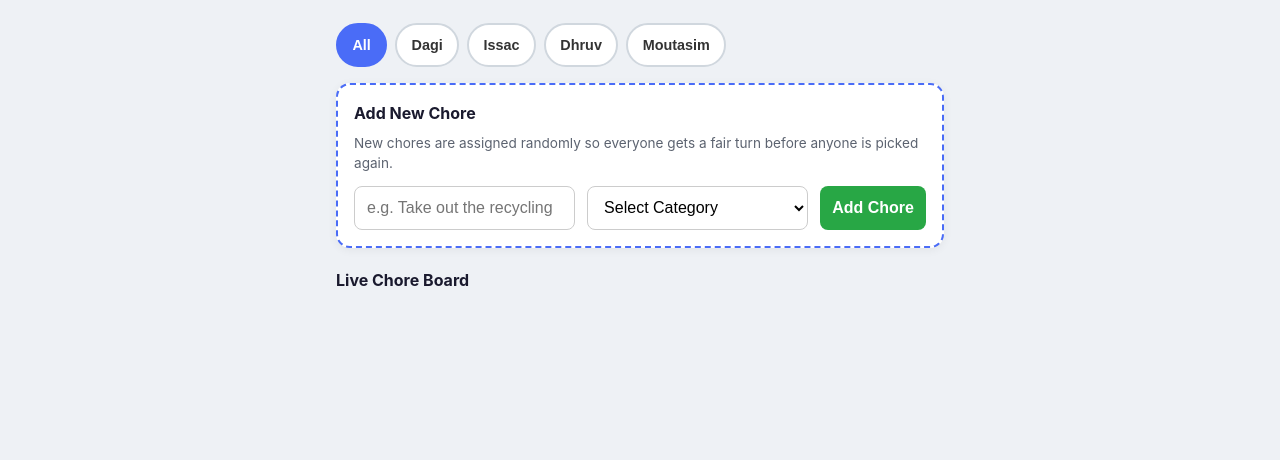
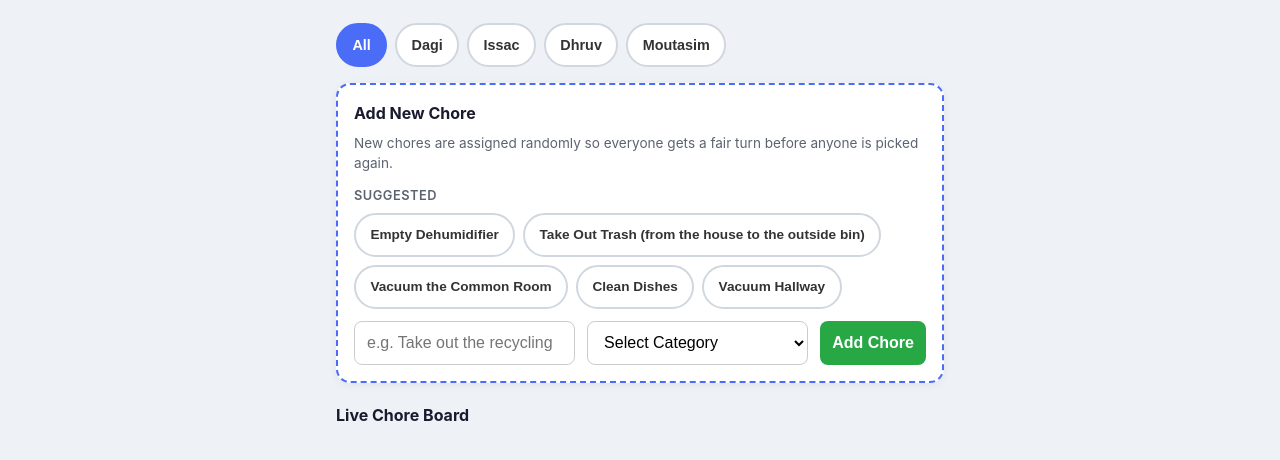
Before and after one commit to dagim-dev/chore-tracker-spa, a plain HTML site: page index.html in a window 1280 px wide. Shown: the part 114-574 px from the top of the page. Drawn offline with Linux system fonts and the light colour scheme; no server answers.

Commit message:
Add suggested chores quick-pick for common household tasks.

```diff
--- a/index.html
+++ b/index.html
@@ -21,6 +21,7 @@
     <section class="add-chore-panel">
       <h2>Add New Chore</h2>
       <p class="assignment-note">New chores are assigned randomly so everyone gets a fair turn before anyone is picked again.</p>
+      <div id="suggestedChores" class="suggested-chores" aria-label="Suggested chores"></div>
       <form id="addChoreForm">
         <input type="text" id="choreDescription" placeholder="e.g. Take out the recycling" required>
 
--- a/script.js
+++ b/script.js
@@ -4,6 +4,13 @@ import { firebaseConfig, HOUSEHOLD_ID } from "./firebase-config.js";
 
 const ROOMMATES = ["Dagi", "Issac", "Dhruv", "Moutasim"];
 const CATEGORIES = ["Kitchen", "Common Room", "Bathroom", "Other"];
+const SUGGESTED_CHORES = [
+  { description: "Empty Dehumidifier", category: "Kitchen" },
+  { description: "Take Out Trash (from the house to the outside bin)", category: "Kitchen" },
+  { description: "Vacuum the Common Room", category: "Common Room" },
+  { description: "Clean Dishes", category: "Kitchen" },
+  { description: "Vacuum Hallway", category: "Other" }
+];
 const STORAGE_KEY = "choreTrackerData";
 const ASSIGNMENT_CYCLE_KEY = "choreTrackerAssignmentCycle";
 
@@ -363,6 +370,33 @@ function renderAll() {
   renderChores();
 }
 
+function renderSuggestedChores() {
+  const container = document.getElementById("suggestedChores");
+  if (!container) return;
+
+  container.innerHTML = "";
+
+  const label = document.createElement("p");
+  label.className = "suggested-label";
+  label.textContent = "Suggested";
+  container.appendChild(label);
+
+  const list = document.createElement("div");
+  list.className = "suggested-chores-list";
+
+  SUGGESTED_CHORES.forEach(({ description, category }) => {
+    const btn = document.createElement("button");
+    btn.type = "button";
+    btn.className = "suggested-chore-btn";
+    btn.textContent = description;
+    btn.setAttribute("aria-label", `${description} (${category})`);
+    btn.addEventListener("click", () => addChore(description, category));
+    list.appendChild(btn);
+  });
+
+  container.appendChild(list);
+}
+
 document.addEventListener("DOMContentLoaded", async () => {
   if (!isFirebaseConfigured()) {
     showSyncBanner("Add your Firebase config to firebase-config.js");
@@ -385,6 +419,7 @@ document.addEventListener("DOMContentLoaded", async () => {
   }
 
   renderFilterNav();
+  renderSuggestedChores();
 
   document.getElementById("addChoreForm").addEventListener("submit", async (event) => {
     event.preventDefault();
--- a/style.css
+++ b/style.css
@@ -212,6 +212,45 @@ button:hover {
   color: #5c6370;
 }
 
+.suggested-chores {
+  margin-bottom: 0.75rem;
+}
+
+.suggested-label {
+  margin: 0 0 0.5rem;
+  font-size: 0.8rem;
+  font-weight: 600;
+  color: #5c6370;
+  text-transform: uppercase;
+  letter-spacing: 0.04em;
+}
+
+.suggested-chores-list {
+  display: flex;
+  flex-wrap: wrap;
+  gap: 0.5rem;
+}
+
+.suggested-chore-btn {
+  min-height: 44px;
+  padding: 0.45rem 0.9rem;
+  border-radius: 999px;
+  border: 2px solid #d0d7de;
+  background: #fff;
+  color: #333;
+  font-size: 0.85rem;
+  font-weight: 600;
+  cursor: pointer;
+  text-align: left;
+  transition: background 0.15s, border-color 0.15s, color 0.15s;
+}
+
+.suggested-chore-btn:hover {
+  border-color: #4a6cf7;
+  color: #4a6cf7;
+  background: #f5f7ff;
+}
+
 #addChoreForm {
   display: flex;
   flex-direction: column;
```
